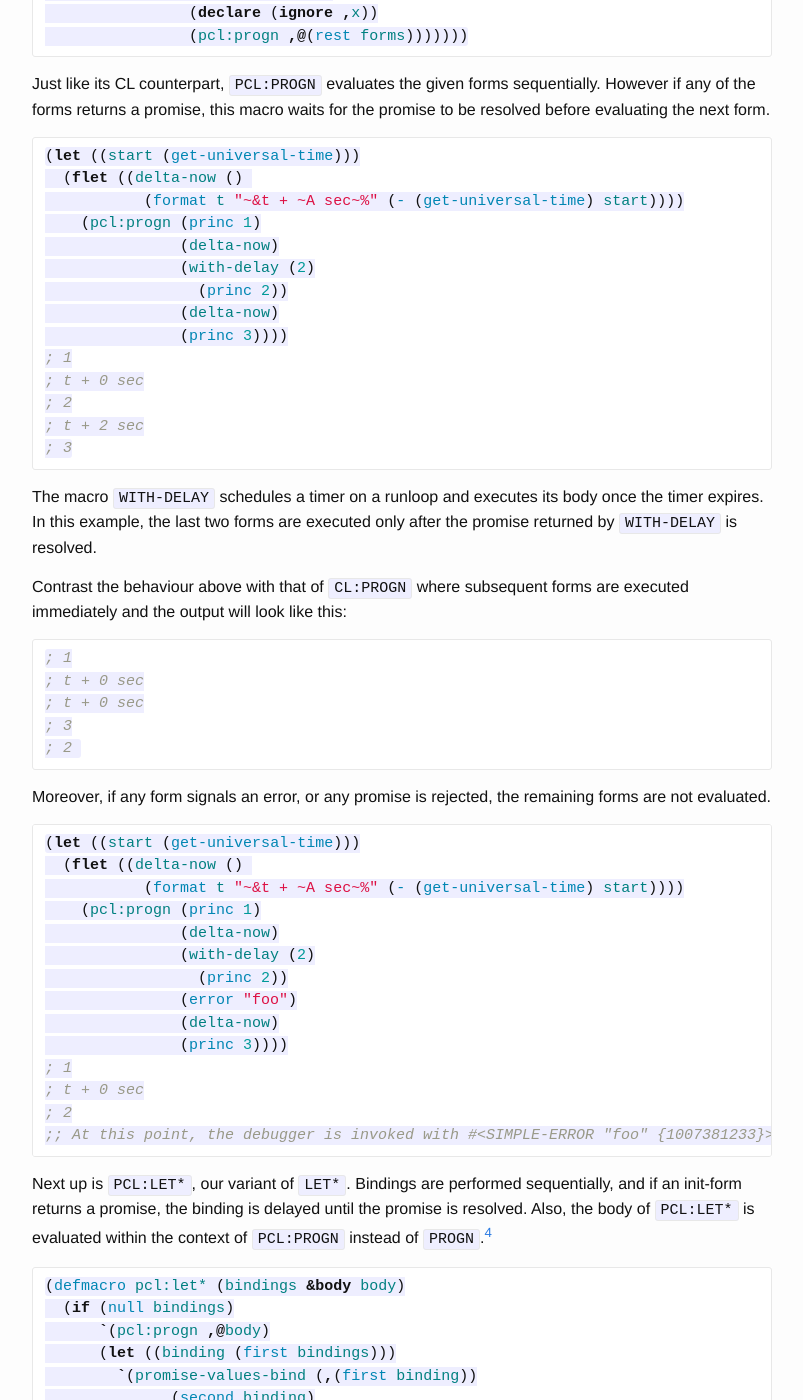
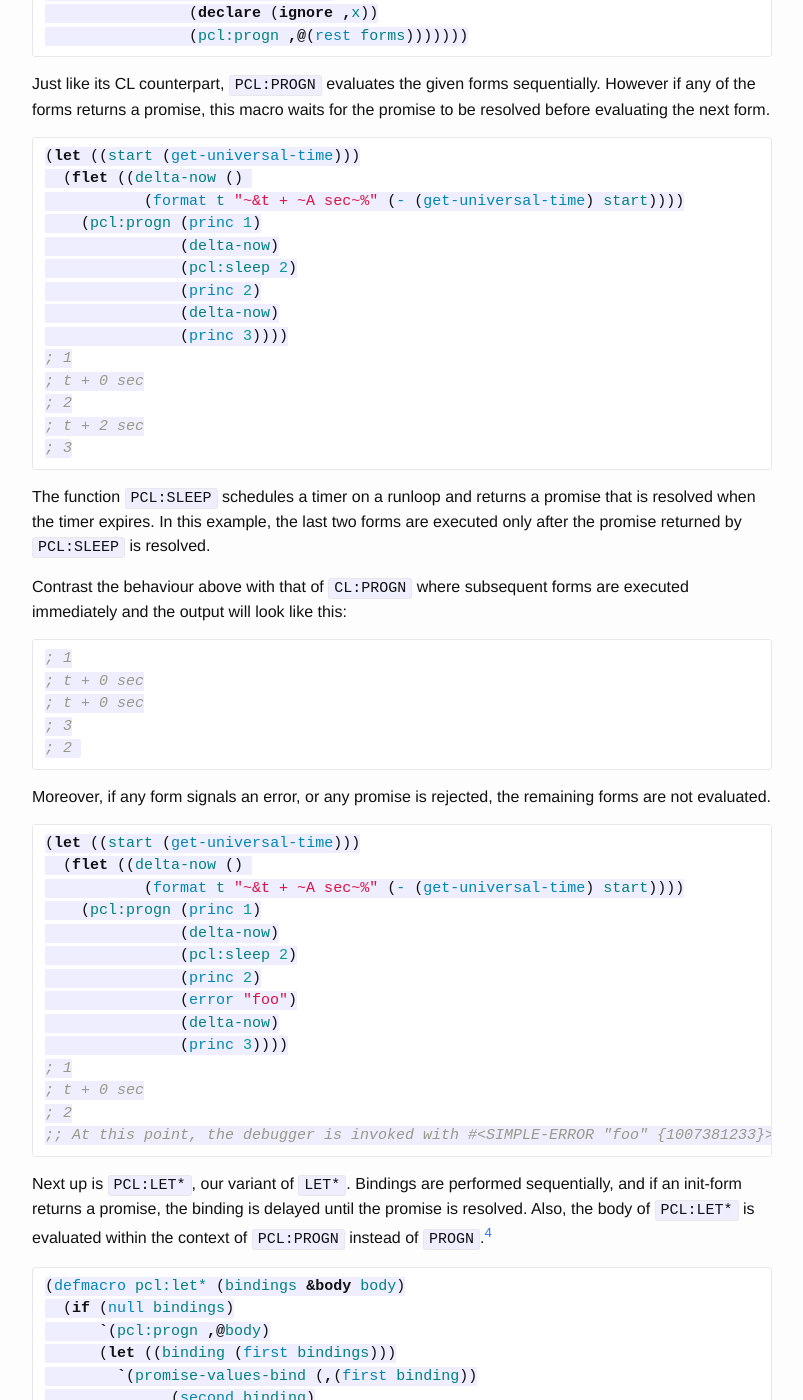
Before and after one commit to lisperin/lisperin.github.io, a Jekyll site: the page built from _posts/2014-12-23-promises.markdown, in a window 1280 px wide and 1400 px high, scrolled down 4156 px. Shown: the whole window, without its empty margins (238-1041 px from the left). Built offline with Jekyll 4.4.1, drawn with Linux system fonts in a browser that asks for light colours; Markdown is read by kramdown in place of the engine named in the settings; some of the changed text lies outside the part shown.

Commit message:
Promises: Use PCL:SLEEP instead of WITH-DELAY

````diff
--- a/_posts/2014-12-23-promises.markdown
+++ b/_posts/2014-12-23-promises.markdown
@@ -226,8 +226,8 @@ form.
            (format t "~&t + ~A sec~%" (- (get-universal-time) start))))
     (pcl:progn (princ 1)
                (delta-now)
-               (with-delay (2)
-                 (princ 2))
+               (pcl:sleep 2)
+               (princ 2)
                (delta-now)
                (princ 3))))
 ; 1
@@ -237,10 +237,10 @@ form.
 ; 3
 ```
 
-The macro `WITH-DELAY` schedules a timer on a runloop and executes its
-body once the timer expires. In this example, the last two forms are
-executed only after the promise returned by `WITH-DELAY` is
-resolved.
+The function `PCL:SLEEP` schedules a timer on a runloop and returns a
+promise that is resolved when the timer expires. In this example, the
+last two forms are executed only after the promise returned by
+`PCL:SLEEP` is resolved.
 
 Contrast the behaviour above with that of `CL:PROGN` where subsequent
 forms are executed immediately and the output will look like this:
@@ -262,8 +262,8 @@ the remaining forms are not evaluated.
            (format t "~&t + ~A sec~%" (- (get-universal-time) start))))
     (pcl:progn (princ 1)
                (delta-now)
-               (with-delay (2)
-                 (princ 2))
+               (pcl:sleep 2)
+               (princ 2)
                (error "foo")
                (delta-now)
                (princ 3))))
@@ -288,8 +288,8 @@ evaluated within the context of `PCL:PROGN` instead of `PROGN`.[^4]
            (pcl:let* ,(rest bindings)
              ,@body)))))
 
-(pcl:let* ((a (with-delay (1) 10))
-           (b (with-delay (2) 20)))
+(pcl:let* ((a (pcl:progn (pcl:sleep 1) 10))
+           (b (pcl:progn (pcl:sleep 2) 20)))
   (print (+ a b)))
 ; 30
 ```
````
